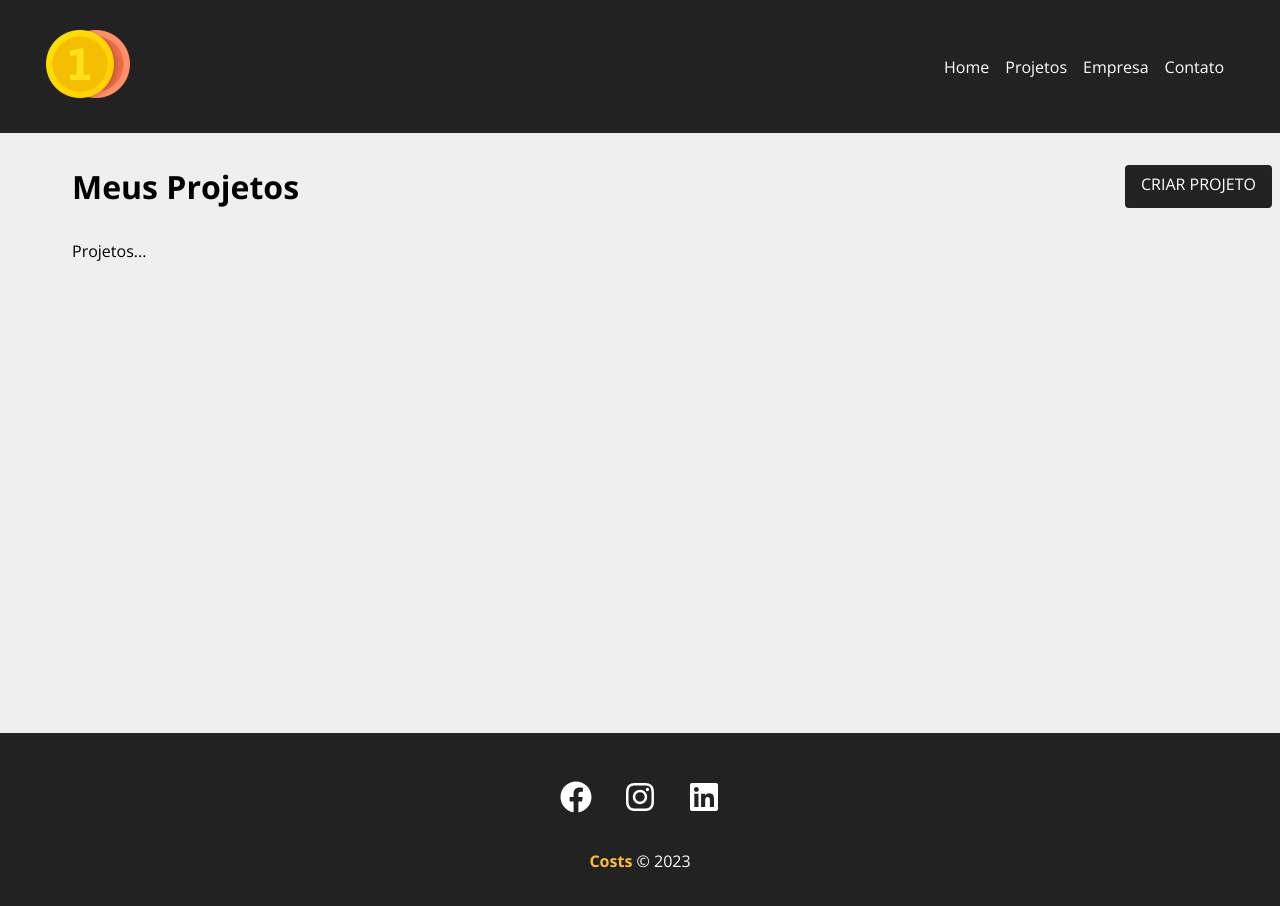
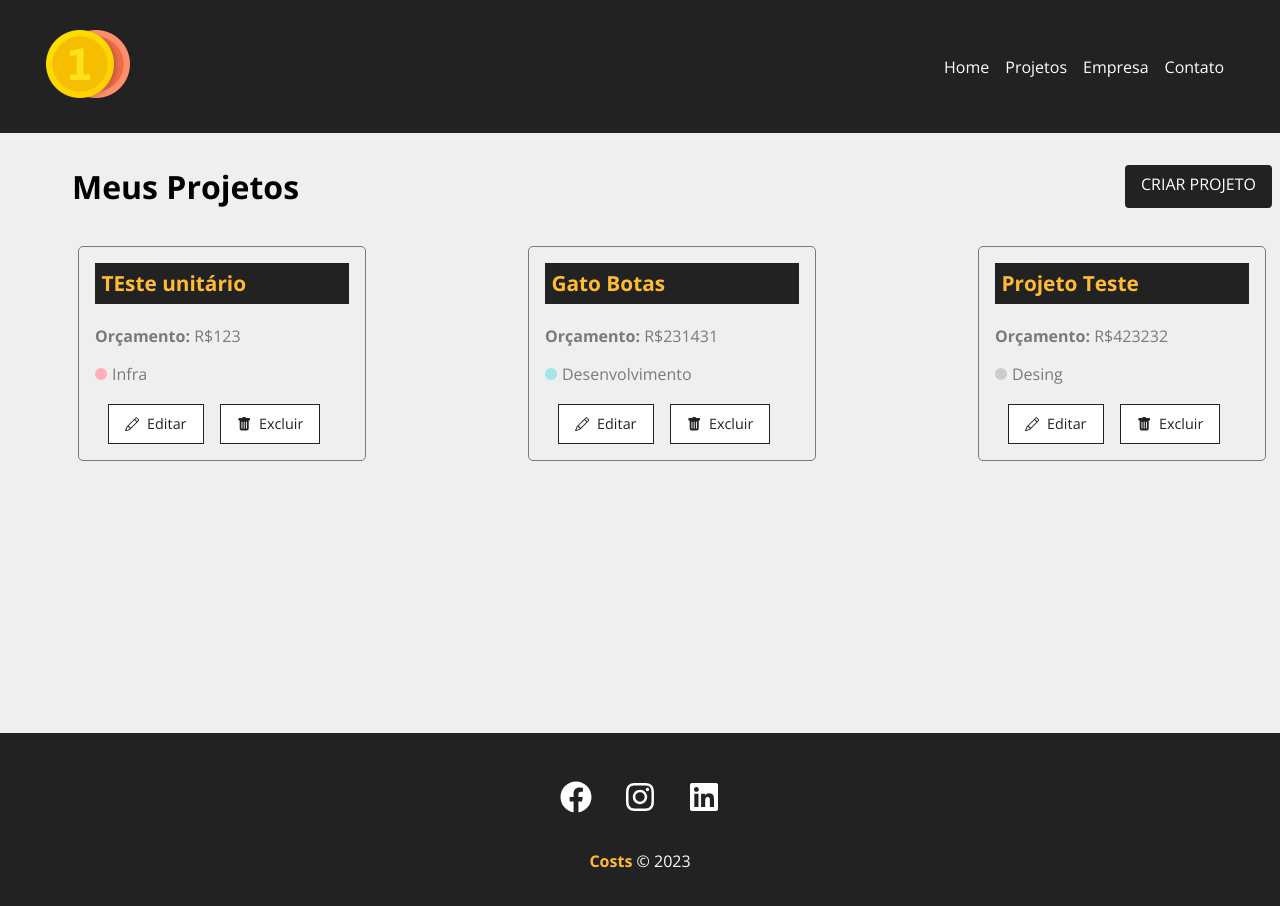
Before and after one commit to MacielDouglas/aplicativoReactCosts, a React (Create React App) app: page /projects in a window 1280 px wide. Shown: the top 906 px of the page. Built offline with nearby package versions, Linux system fonts and the light colour scheme; data requests are answered from the project's data file.

Commit message:
arquivo request com css concluido

```diff
--- a/db.json
+++ b/db.json
@@ -1,59 +1,37 @@
 {
   "projects": [
     {
-      "name": "Desing WEB",
-      "budget": "3232",
+      "name": "TEste unitário",
+      "budget": "123",
+      "category": {
+        "id": "1",
+        "name": "Infra"
+      },
+      "cost": 0,
+      "services": [],
+      "id": 1
+    },
+    {
+      "name": "Gato Botas",
+      "budget": "231431",
+      "category": {
+        "id": "2",
+        "name": "Desenvolvimento"
+      },
+      "cost": 0,
+      "services": [],
+      "id": 2
+    },
+    {
+      "name": "Projeto Teste",
+      "budget": "423232",
       "category": {
         "id": "3",
         "name": "Desing"
       },
       "cost": 0,
       "services": [],
-      "id": 1
-    },
-    {
-      "name": "GatoBotas",
-      "budget": "4343",
-      "category": {
-        "id": "1",
-        "name": "Infra"
-      },
-      "cost": 0,
-      "services": [],
-      "id": 2
-    },
-    {
-      "name": "Baoaoc",
-      "budget": "99999",
-      "category": {
-        "id": "2",
-        "name": "Desenvolvimento"
-      },
-      "cost": 0,
-      "services": [],
       "id": 3
-    },
-    {
-      "name": "Balao",
-      "budget": "11",
-      "category": {
-        "id": "1",
-        "name": "Infra"
-      },
-      "cost": 0,
-      "services": [],
-      "id": 4
-    },
-    {
-      "name": "foca",
-      "budget": "3",
-      "category": {
-        "id": "2",
-        "name": "Desenvolvimento"
-      },
-      "cost": 0,
-      "services": [],
-      "id": 5
     }
   ],
   "categories": [
--- a/src/components/pages/Projects.jsx
+++ b/src/components/pages/Projects.jsx
@@ -4,13 +4,32 @@
 import LinkButton from '../layout/LinkButton';
 
 import styles from './Projects.module.css';
+import { useEffect, useState } from 'react';
+import ProjectCard from '../project/ProjectCard';
 
 function Projects() {
+  const [projects, setProjects] = useState([]);
+
   const location = useLocation();
   let message = '';
   if (location.state) {
     message = location.state.message;
   }
+
+  useEffect(() => {
+    fetch('http://localhost:5000/projects', {
+      method: 'GET',
+      headers: {
+        'Content-Type': 'application/json',
+      },
+    })
+      .then((resp) => resp.json())
+      .then((data) => {
+        console.log(data);
+        setProjects(data);
+      })
+      .catch((err) => console.log(err));
+  }, []);
 
   return (
     <div className={styles.project_container}>
@@ -20,7 +39,16 @@
       </div>
       {message && <Message type="success" msg={message} />}
       <Container customClass="start">
-        <p>Projetos...</p>
+        {projects.length > 0 &&
+          projects.map((project) => (
+            <ProjectCard
+              id={project.id}
+              name={project.name}
+              budget={project.budget}
+              category={project.category.name}
+              key={project.id}
+            />
+          ))}
       </Container>
     </div>
   );
--- /dev/null
+++ b/src/components/project/ProjectCard.jsx
@@ -0,0 +1,27 @@
+import styles from './ProjectCard.module.css';
+import { BsPencil, BsFillTrashFill } from 'react-icons/bs';
+import { Link } from 'react-router-dom';
+
+function ProjectCard({ id, name, budget, category, handleRemove }) {
+  return (
+    <div className={styles.project_card}>
+      <h4>{name}</h4>
+      <p>
+        <span>Orçamento:</span> R${budget}
+      </p>
+      <p className={styles.category_text}>
+        <span className={`${styles[category.toLowerCase()]}`}></span> {category}
+      </p>
+      <div className={styles.project_card_actions}>
+        <Link to="/">
+          <BsPencil /> Editar
+        </Link>
+        <button>
+          <BsFillTrashFill /> Excluir
+        </button>
+      </div>
+    </div>
+  );
+}
+
+export default ProjectCard;
--- /dev/null
+++ b/src/components/project/ProjectCard.module.css
@@ -0,0 +1,87 @@
+.project_card {
+  padding: 1rem;
+  border: 1px solid #7a7a7a;
+  border-radius: 5px;
+  width: 24%;
+  margin: 0.5%;
+}
+
+.project_card h4 {
+  background-color: #222;
+  color: #fb3;
+  padding: 0.4rem;
+  margin-bottom: 1.3rem;
+  font-size: 1.3rem;
+}
+
+.project_card p {
+  color: #7a7a7a;
+  margin-bottom: 1rem;
+}
+
+.project_card p span {
+  font-weight: bold;
+}
+
+.category_text {
+  display: flex;
+  align-items: center;
+}
+
+.category_text span {
+  display: block;
+  width: 12px;
+  height: 12px;
+  border-radius: 50%;
+  background-color: #ccc;
+  margin-right: 5px;
+}
+
+.category_text .infra {
+  background-color: #ffaebc;
+}
+
+.category_text .desenvolvimento {
+  background-color: #a0e7e5;
+}
+
+.category_text .design {
+  background-color: #b4f8c8;
+}
+
+.category_text .planejamento {
+  background-color: #fbe7c6;
+}
+
+.project_card_actions {
+  margin-top: 1.2rem;
+  display: flex;
+  align-items: center;
+  justify-content: center;
+}
+
+.project_card_actions a,
+.project_card_actions button {
+  text-decoration: none;
+  border: none;
+  background-color: #fff;
+  color: #222;
+  font-size: 0.9rem;
+  padding: 0.6rem 1rem;
+  margin-right: 1rem;
+  cursor: pointer;
+  border: 1px solid #222;
+  display: flex;
+  align-items: center;
+  justify-content: center;
+  transition: 0.5s;
+}
+
+.project_card_actions svg {
+  margin-right: 0.5rem;
+}
+.project_card_actions a:hover,
+.project_card_actions button:hover {
+  background-color: #222;
+  color: #fb3;
+}
```
